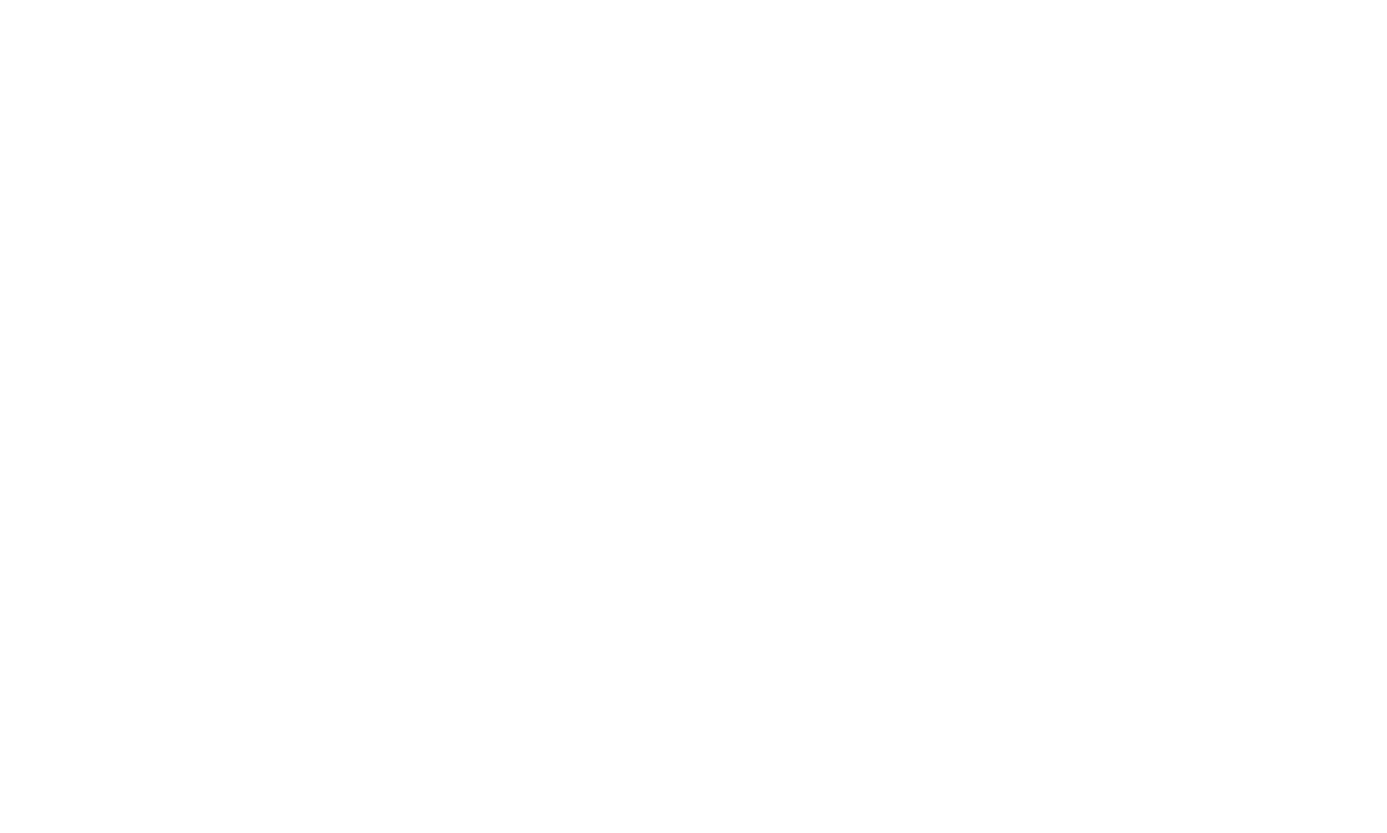
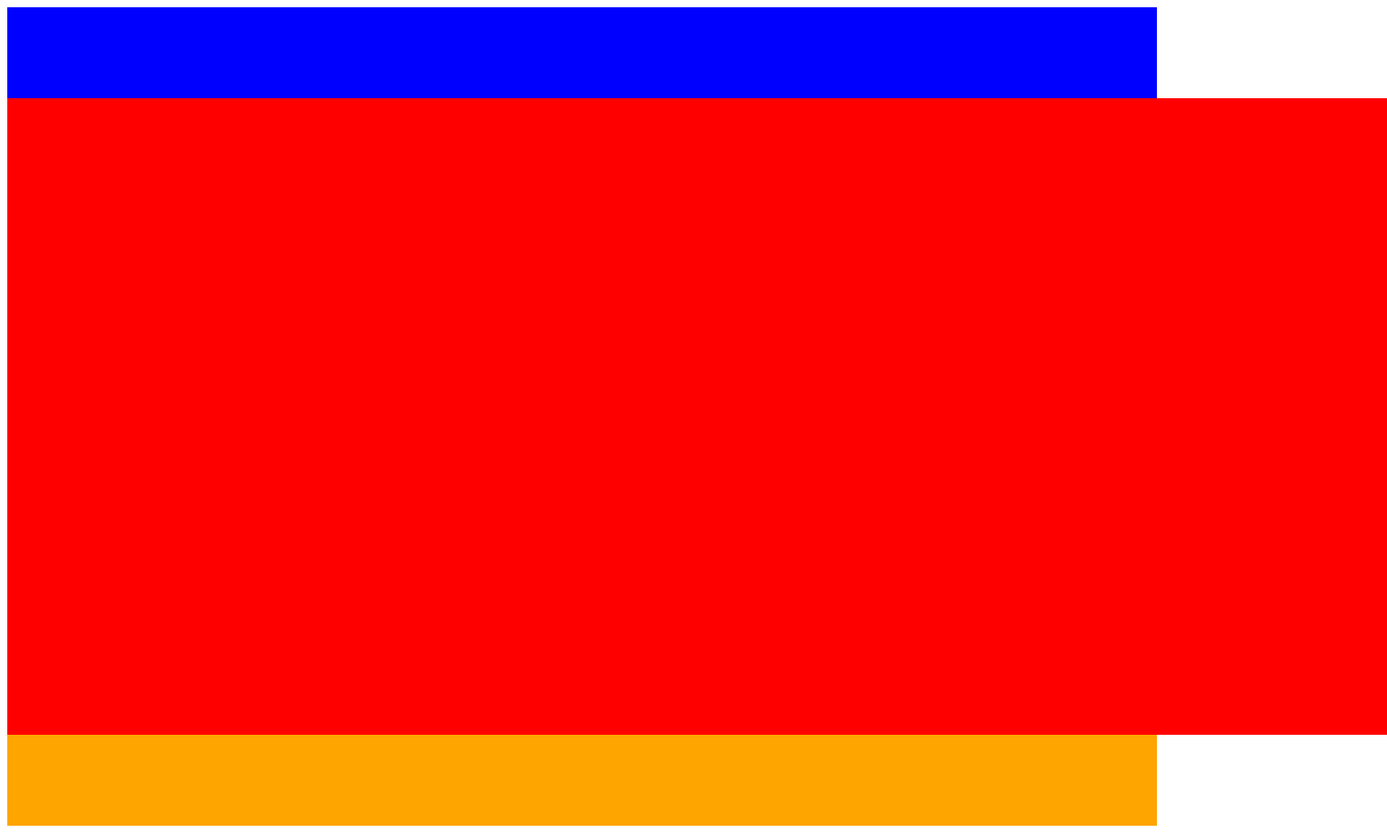
Before and after one commit to jkguiang/roboticsWebpage, a plain HTML site: page index.html in a window 1280 px wide. Shown: the whole page at 91% size, 1525 px wide, since content can reach past the window. Before the commit the page ends 800 px from the top, so only its background shows below. Drawn offline with Linux system fonts and the light colour scheme.

```diff
--- a/index.html
+++ b/index.html
@@ -3,8 +3,19 @@
 <head>
     <meta charset="UTF-8">
     <title>Title</title>
+    <link rel="stylesheet" type="text/css" href="styles.css">
 </head>
 <body>
 
+    <div class="header">
+
+    </div>
+    <div class="body">
+
+    </div>
+    <div class="footer">
+
+    </div>
+
 </body>
 </html>
--- /dev/null
+++ b/styles.css
@@ -0,0 +1,19 @@
+.header{
+    width:100%;
+    height: 100px;
+    background-color: blue;
+}
+
+.body{
+    width:100%;
+    height: 700px;
+    padding-left: 10%;
+    padding-right: 10%;
+    background-color: red;
+}
+
+.footer{
+    width:100%;
+    height: 100px;
+    background-color: orange;
+}
```
Also changed, not shown: 2 other files.
